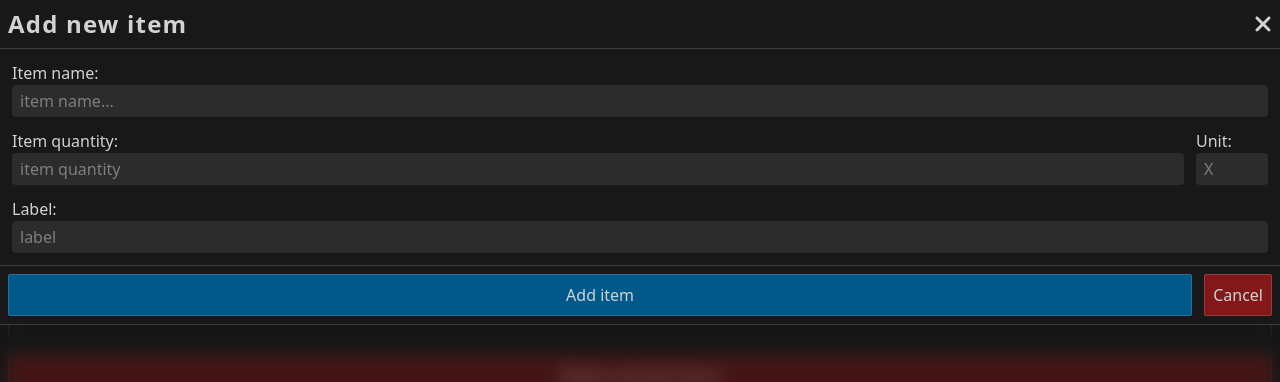
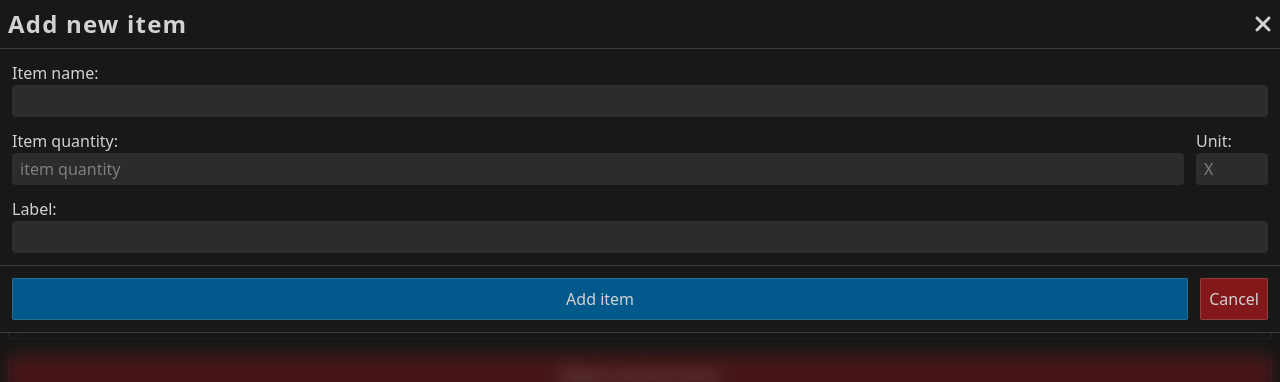
Before and after one commit to Hook-88/shopping-list, a Vue app: page / in a window 1280 px wide. Both pictures are taken after a click on the button 1261 px from the left and 24 px from the top of the page. Shown: the top 382 px of the page. Built offline with nearby package versions, Linux system fonts and the light colour scheme; the HTML template or start-up script is replaced by a standard one.

Commit message:
refactor code

```diff
--- /dev/null
+++ b/src/components/inputs/BaseInput.vue
@@ -0,0 +1,26 @@
+<script setup lang="ts">
+interface Props {
+  label?: string
+  modelValue?: string | number
+}
+
+defineProps<Props>()
+
+const emit = defineEmits<{
+  (e: 'update:modelValue', value: string | number): void
+}>()
+
+function handleInput(event: Event) {
+  const target = event.target as HTMLInputElement
+  emit('update:modelValue', target.value)
+}
+
+</script>
+
+<template>
+  <div>
+    <label :for="label" v-if="label">{{ label }}:</label>
+    <br v-if="label">
+    <input v-bind="$attrs" class="w-full bg-ash/10 px-2 py-1 rounded-sm" :value="modelValue" @input="handleInput">
+  </div>
+</template>
--- a/src/features/add-new-item/form/AddNewItemForm.vue
+++ b/src/features/add-new-item/form/AddNewItemForm.vue
@@ -1,16 +1,14 @@
 <script setup lang="ts">
 import BaseButton from '@/components/buttons/BaseButton.vue';
+import BaseInput from '@/components/inputs/BaseInput.vue';
 
 </script>
 
 <template>
   <form>
     <div class="flex flex-col m-3 gap-3">
-      <div>
-        <label for="">Item name:</label>
-        <br>
-        <input type="text" placeholder="item name..." class="w-full bg-ash/10 px-2 py-1 rounded-sm" required>
-      </div>
+      <BaseInput label="Item name" type="text" />
+
 
       <div class="flex gap-3">
         <div class="grow">
@@ -25,16 +23,16 @@ import BaseButton from '@/components/buttons/BaseButton.vue';
           <input type="string" placeholder="X" class="w-full bg-ash/10 px-2 py-1 rounded-sm">
         </div>
       </div>
-
-      <div>
+      <BaseInput label="Label" type="text" />
+      <!-- <div>
         <label for="">Label:</label>
         <br>
         <input type="text" placeholder="label" class="w-full bg-ash/10 px-2 py-1 rounded-sm">
-      </div>
+      </div> -->
     </div>
 
 
-    <div class="flex gap-3 border-t border-ash/20 p-2">
+    <div class="flex gap-3 border-t border-ash/20 p-3">
       <BaseButton button-type="action" class="grow">Add item</BaseButton>
       <BaseButton button-type="danger">Cancel</BaseButton>
     </div>
```
